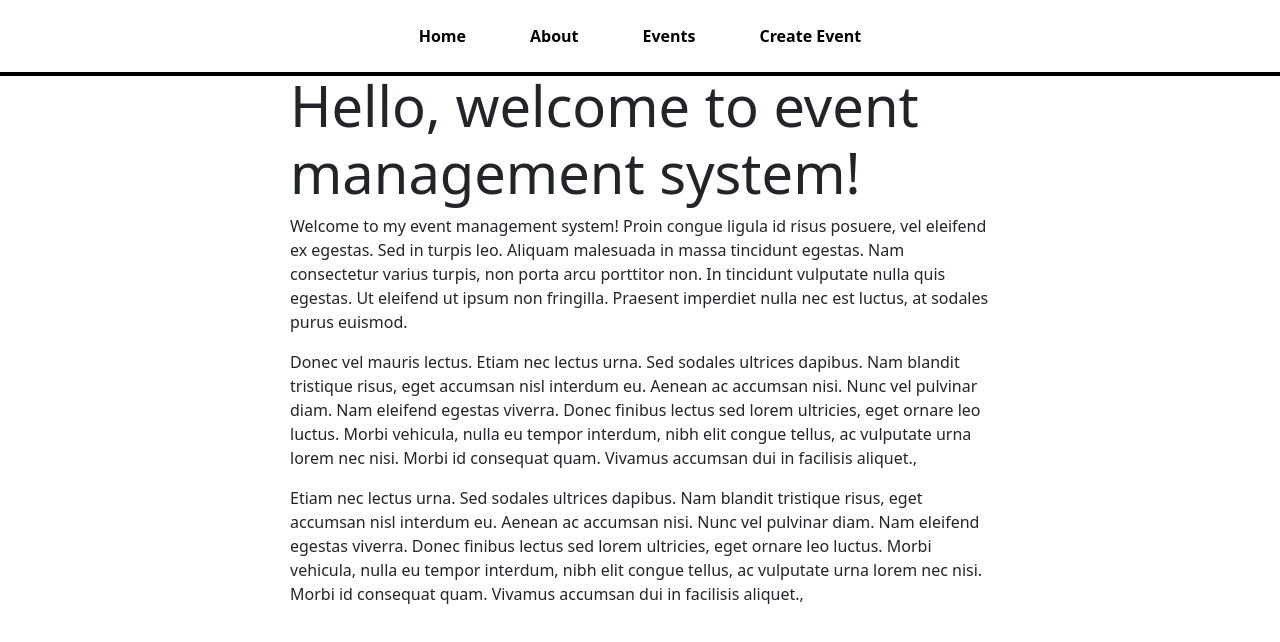
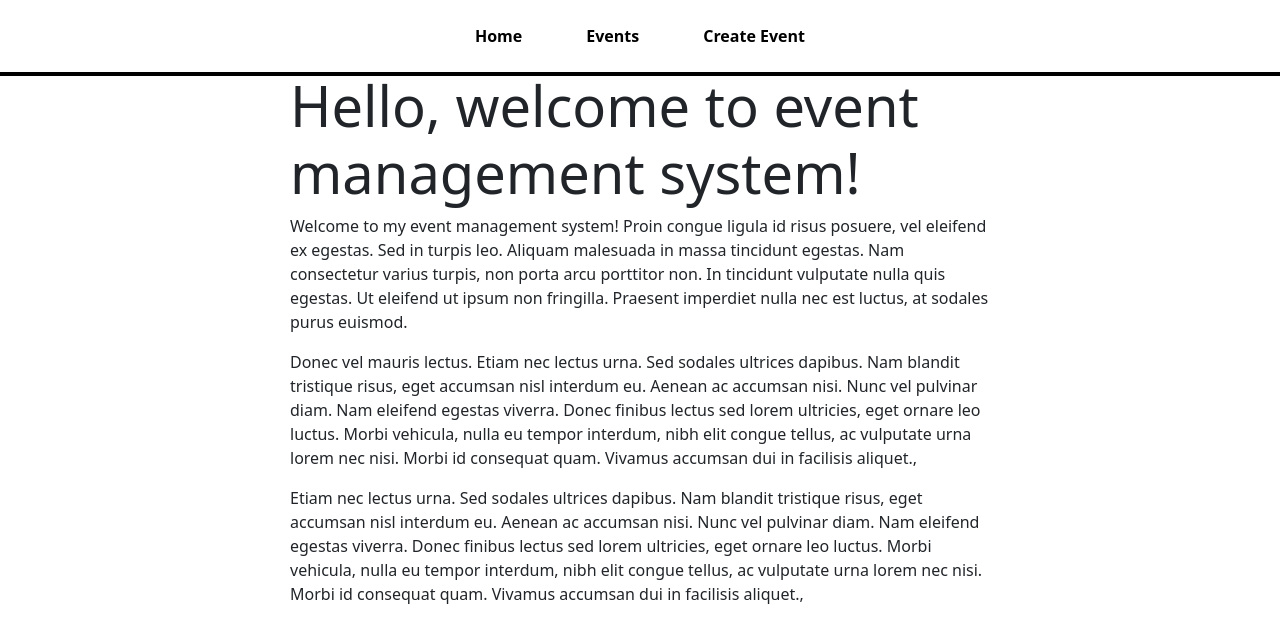
Before and after one commit to tbiswal/mern-fullstack-project, a React (Create React App) app in the folder react-as-frontend/: page / in a window 1280 px wide. Shown: the top 642 px of the page. Built offline with nearby package versions, Linux system fonts and the light colour scheme.

Commit message:
Remove About Page

```diff
--- a/react-as-frontend/src/NavBar.js
+++ b/react-as-frontend/src/NavBar.js
@@ -7,9 +7,6 @@ function NavBar() {
       <ul>
         <li>
           <Link to="/">Home</Link>
-        </li>
-        <li>
-          <Link to="/about">About</Link>
         </li>
         <li>
           <Link to="/event-list">Events</Link>
```
